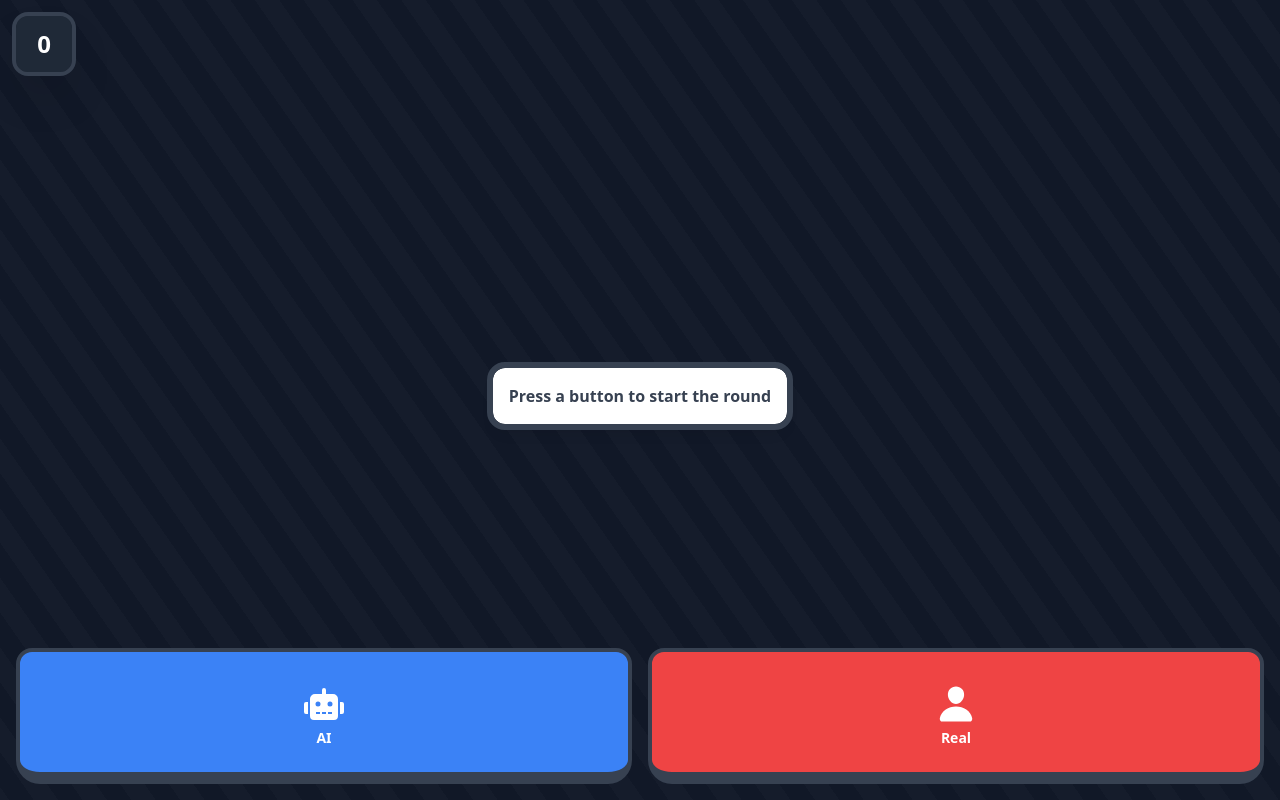
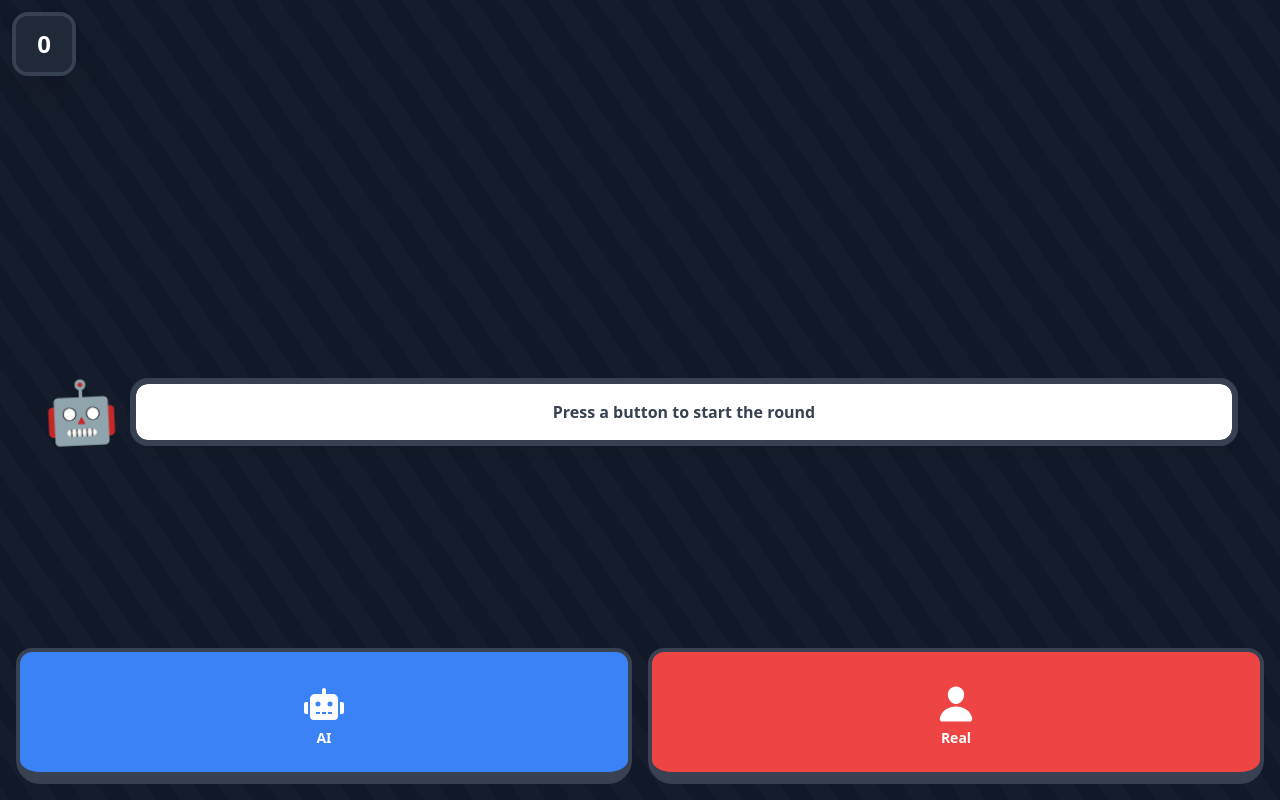
Before and after one commit to ace-lowder/ai-or-not, a React (Vite) app: page / in a window 1280 px wide. Built offline with nearby package versions, Linux system fonts and the light colour scheme.

Commit message:
Add a floating head to the dialogue

```diff
--- a/src/components/Dialogue.tsx
+++ b/src/components/Dialogue.tsx
@@ -18,14 +18,19 @@ const Dialogue: React.FC<DialogueProps> = ({ children }) => {
       } else {
         clearInterval(interval);
       }
-    }, 150);
+    }, visibleWords[visibleWords.length - 1].length * 20 + 100);
 
     return () => clearInterval(interval);
   }, [words]);
 
   return (
-    <div className="w-full mx-auto bg-white outline outline-[6px] outline-gray-700 text-gray-700 font-bold text-center rounded-xl p-4 m-4 shadow-lg">
-      {visibleWords.join(' ')}
+    <div className="w-full">
+      <div className="float relative">
+        <span className="text-6xl sway absolute">🤖</span>
+      </div>
+      <div className="ml-[5.5rem] flex-grow bg-white outline outline-[6px] outline-gray-700 text-gray-700 font-bold text-center rounded-xl p-4 shadow-lg">
+        {visibleWords.join(' ')}
+      </div>
     </div>
   );
 };
--- a/src/components/RoundDisplay.tsx
+++ b/src/components/RoundDisplay.tsx
@@ -33,7 +33,7 @@ const RoundDisplay: React.FC = () => {
   }, [fetchedComment]);
 
   return (
-    <motion.div className="fixed bottom-[45%] overflow-visible flex flex-col gap-8 z-10">
+    <motion.div className="fixed bottom-[45%] w-full px-12 overflow-visible flex flex-col gap-8 z-10">
       <AnimatePresence initial={false}>
         {elements.map((element, index) => (
           <motion.div
--- a/src/index.css
+++ b/src/index.css
@@ -50,3 +50,31 @@
     background-position: 0% 0%;
   }
 }
+
+@keyframes float {
+  0%,
+  100% {
+    transform: translateY(0px);
+  }
+  50% {
+    transform: translateY(-5px);
+  }
+}
+
+@keyframes sway {
+  0%,
+  100% {
+    transform: translateX(-5px) rotate(-3deg);
+  }
+  50% {
+    transform: translateX(5px) rotate(3deg);
+  }
+}
+
+.float {
+  animation: float 4s ease-in-out infinite;
+}
+
+.sway {
+  animation: sway 6s ease-in-out infinite;
+}
```
